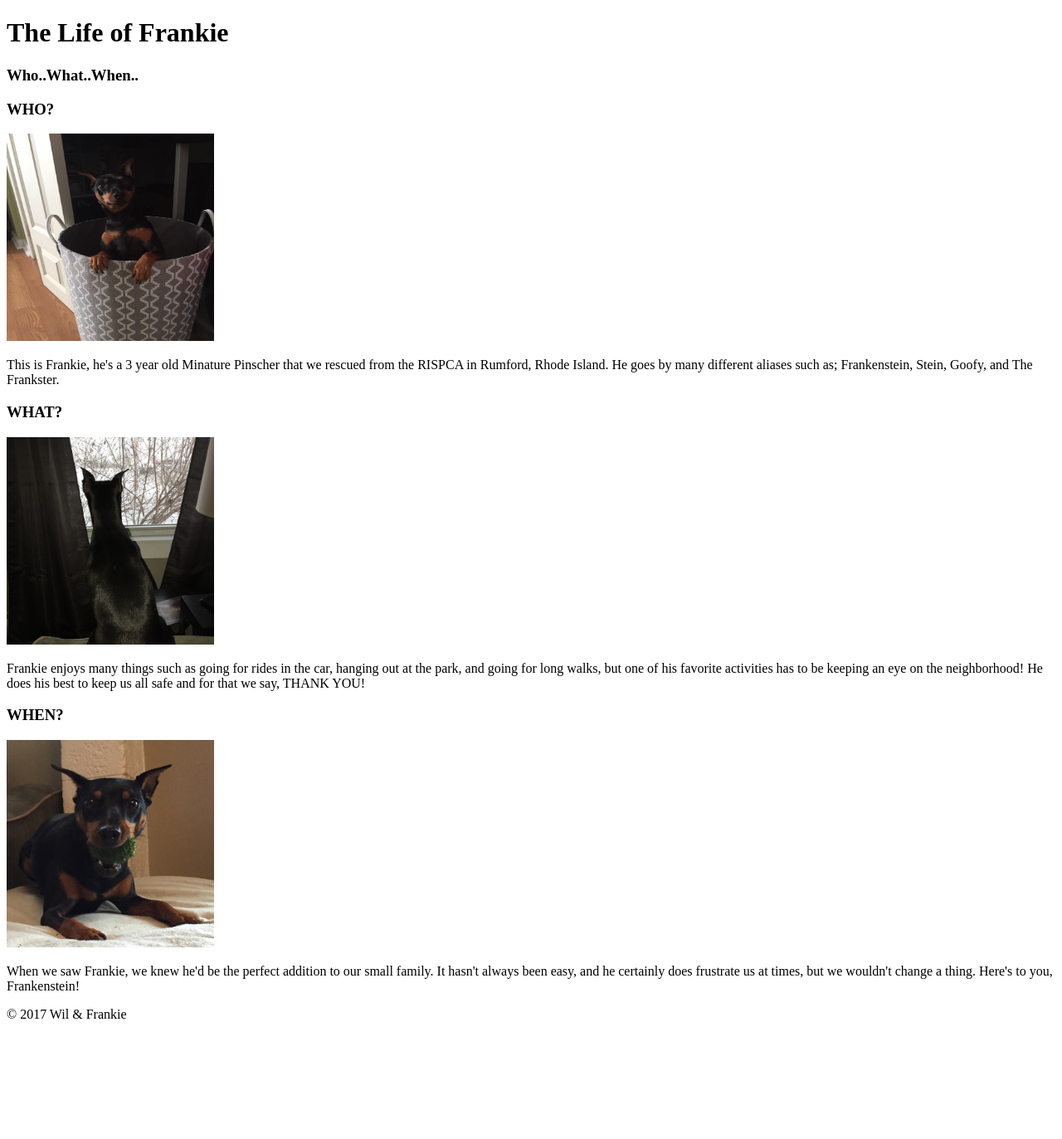
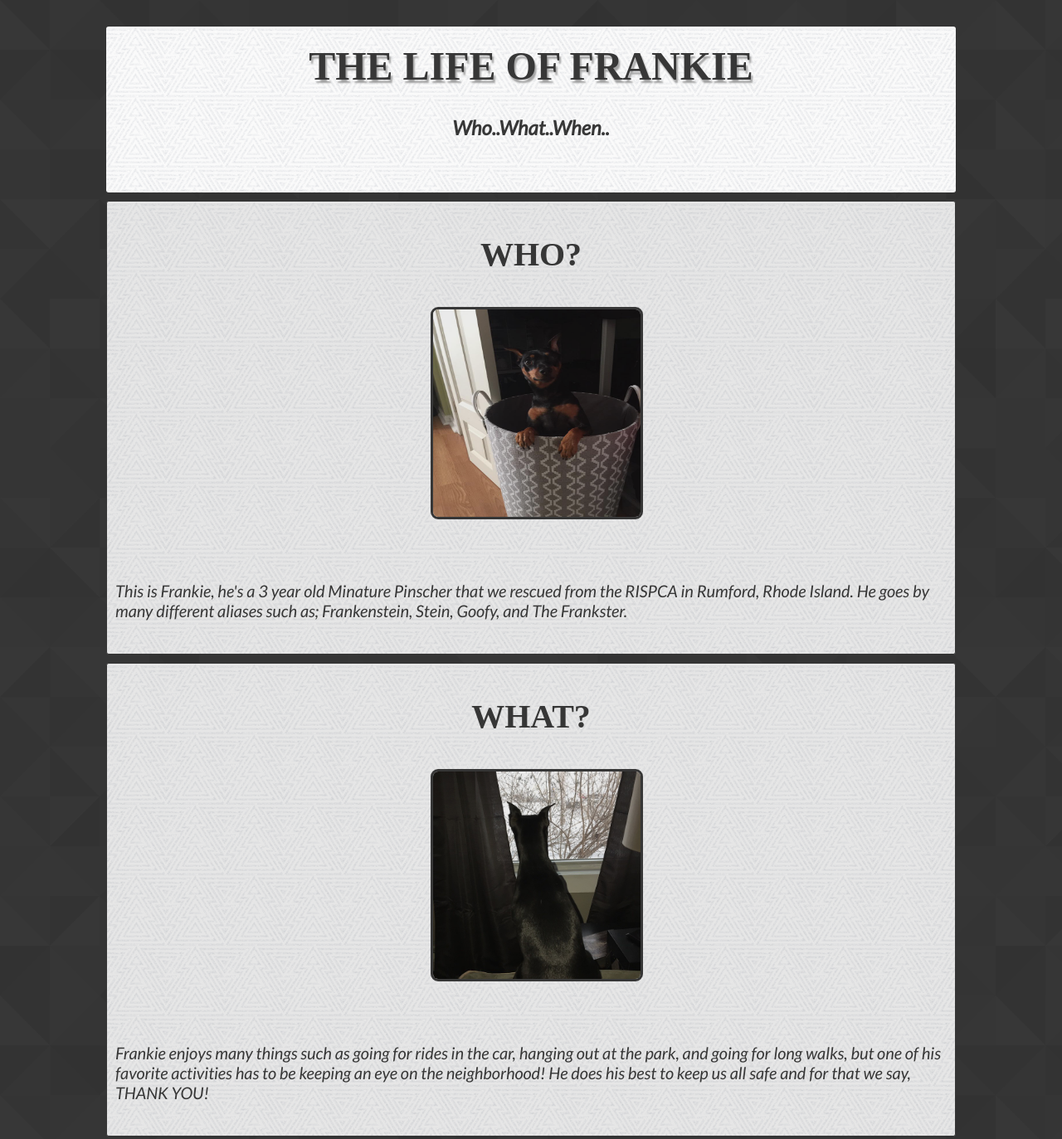
Before and after one commit to wiltrahan/html-me-something, a plain HTML site: page index.html in a window 1280 px wide. Shown: the top 1373 px of the page at 83% size. Before the commit the page ends 1248 px from the top, so only its background shows below. Drawn offline with Linux system fonts and the light colour scheme; a web font is replaced by a local one.

Commit message:
re-worked stylin, added images

```diff
--- a/index.html
+++ b/index.html
@@ -4,32 +4,32 @@
     <meta charset="utf-8">
     <meta http-equiv="X-UA-Compatible" content="IE=edge">
     <title>HTML ME SOMETHING</title>
-    <link rel="stylesheet" href="">
+    <link rel="stylesheet" href="styles.css">
   </head>
   <body>
 
     <header>
       <h1>The Life of Frankie</h1>
-      <h3>Who..What..When..</h3>
+      <h3 id="main-sub-title">Who..What..When..</h3>
     </header>
 
     <main>
-      <article>
-        <h3>WHO?</h3>
-        <img src="images/frankie_laundry.jpg" alt="Dog in a basket" width="250" height="250">
-        <p>This is Frankie, he's a 3 year old Minature Pinscher that we rescued from the RISPCA in Rumford, Rhode Island.  He goes by many different aliases such as; Frankenstein, Stein, Goofy, and The Frankster.</p>
+      <article id="one">
+        <h3 class="article-title">WHO?</h3>
+        <img src="images/frankie_laundry.jpg" alt="Dog in a basket" width="250" height="250" class="frankie-img">
+        <p class="article-text">This is Frankie, he's a 3 year old Minature Pinscher that we rescued from the RISPCA in Rumford, Rhode Island.  He goes by many different aliases such as; Frankenstein, Stein, Goofy, and The Frankster.</p>
       </article>
 
-      <article>
-        <h3>WHAT?</h3>
-        <img src="images/frankie_security.jpg" alt="Dog looking out window" width="250" height="250">
-        <p>Frankie enjoys many things such as going for rides in the car, hanging out at the park, and going for long walks, but one of his favorite activities has to be keeping an eye on the neighborhood!  He does his best to keep us all safe and for that we say, THANK YOU!</p>
+      <article id="two">
+        <h3 class="article-title">WHAT?</h3>
+        <img src="images/frankie_security.jpg" alt="Dog looking out window" width="250" height="250" class="frankie-img">
+        <p class="article-text">Frankie enjoys many things such as going for rides in the car, hanging out at the park, and going for long walks, but one of his favorite activities has to be keeping an eye on the neighborhood!  He does his best to keep us all safe and for that we say, THANK YOU!</p>
       </article>
 
-      <article>
-        <h3>WHEN?</h3>
-        <img src="images/frankie_greens.jpg" alt="Dog eating vegtables" width="250" height="250">
-        <p>When we saw Frankie, we knew he'd be the perfect addition to our small family.  It hasn't always been easy, and he certainly does frustrate us at times, but we wouldn't change a thing.  Here's to you, Frankenstein!</p>
+      <article id="three">
+        <h3 class="article-title">WHEN?</h3>
+        <img src="images/frankie_greens.jpg" alt="Dog eating vegtables" width="250" height="250" class="frankie-img">
+        <p class="article-text">When we saw Frankie, we knew he'd be the perfect addition to our small family.  It hasn't always been easy, and he certainly does frustrate us at times, but we wouldn't change a thing.  Here's to you, Frankenstein!</p>
       </article>
     </main>
 
--- /dev/null
+++ b/styles.css
@@ -0,0 +1,73 @@
+@import url('https://fonts.googleapis.com/css?family=Eczar:500|Lato:400i');
+
+body {
+    width: 100%;
+    max-width: 1024px;
+    margin: 0 auto;
+    background-color: #D4D4D4;
+    display: block;
+    color: #373737;
+    background-image: url("images/pattern2.png");
+}
+header {
+  background-color: #B0B0B0;
+  background-image: url("images/new_year_background.png");
+  text-align: center;
+  height: 150px;
+  border-radius: 3px;
+  font-family: 'Eczar', serif;
+  padding-bottom: 50px;
+
+}
+header h1 {
+  font-size: 3em;
+  padding-top: 20px;
+  text-transform: uppercase;
+  text-shadow: 2px 4px 2px #A3A3A3;
+  /*padding-top: 5px;*/
+}
+#main-sub-title{
+  color: #373737;
+  padding-bottom: 30px;
+  font-family: 'Lato', sans-serif;
+  font-size: 1.5em;
+}
+
+article {
+  background-color: #F4F4F4;
+  background-image: url("images/new_year_background.png");
+  opacity: 0.9;
+  border: 1px solid #373737;
+  border-radius: 3px;
+  margin: 10px 0 5px 0;
+}
+p {
+  margin-left: 10px;
+  margin-right: 10px;
+  padding-bottom: 10px;
+}
+footer {
+  background-color: #DEDEDE;
+  color: #A3A3A3;
+  height: 30px;
+  border: 1px solid #373737;
+  padding-bottom: 9px;
+  text-align: right;
+  padding-right: 7px;
+}
+.frankie-img {
+  border: 3px solid #373737;
+  margin-left: 390px;
+  margin-bottom: 50px;
+  border-radius: 9px;
+}
+.article-title {
+  font-family: 'Eczar', serif;
+  text-align: center;
+  font-size: 2.5em;
+}
+.article-text {
+  font-family: 'Lato', sans-serif;
+  padding-bottom: 20px;
+  font-size: 1.25em;
+}
```
Also changed, not shown: images/new_year_background.png (added), images/pattern.png (added), images/pattern2.png (added).
